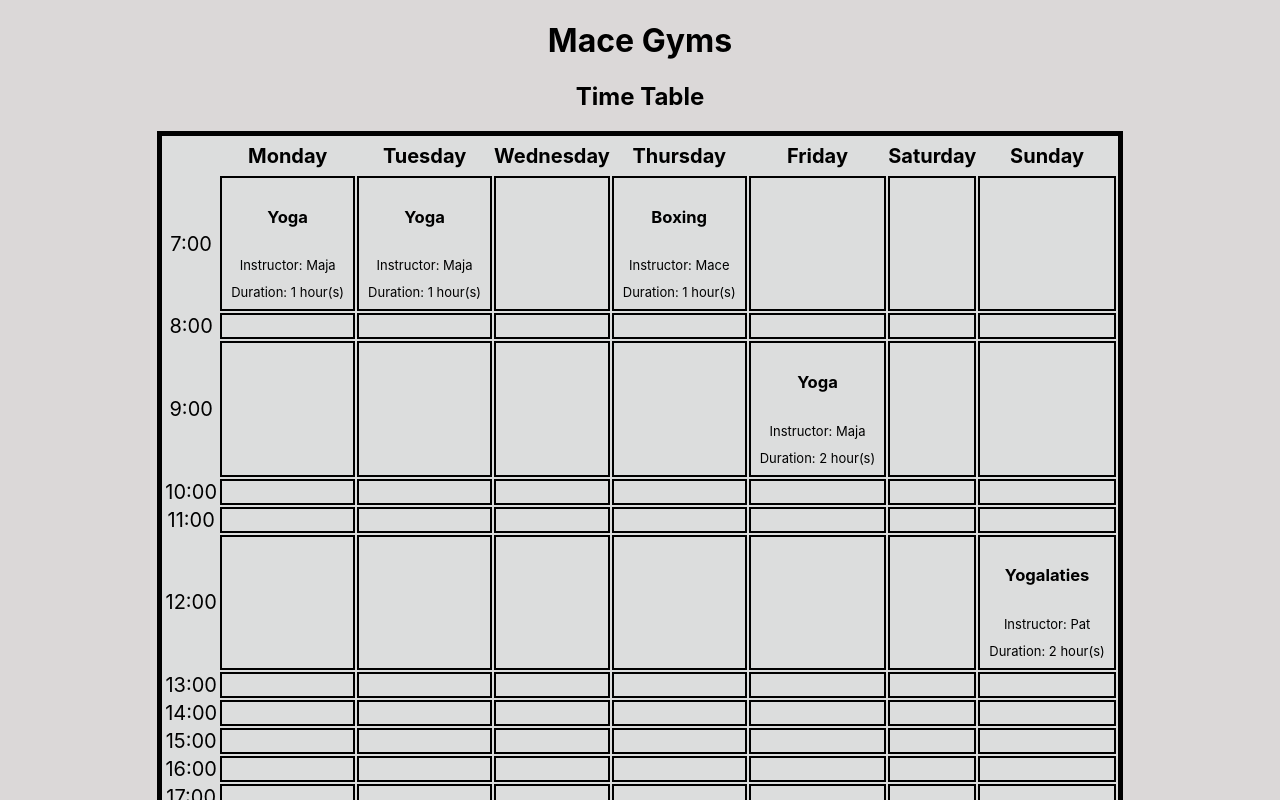
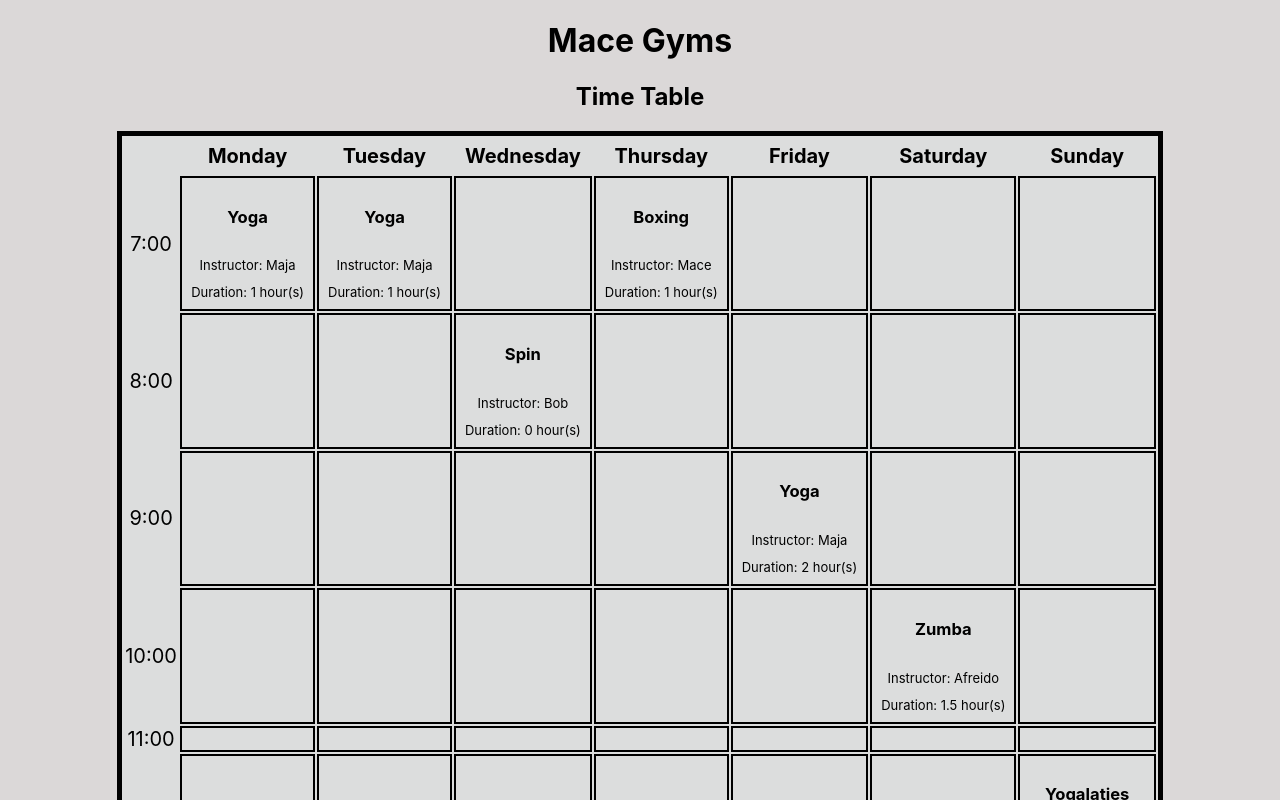
Before and after one commit to mace-akkari/maceGyms-React, a React (Create React App) app: page / in a window 1280 px wide. Shown: the top 800 px of the page. Built offline with nearby package versions, Linux system fonts and the light colour scheme.

Commit message:
add data

```diff
--- a/src/ExampleAPIData.js
+++ b/src/ExampleAPIData.js
@@ -37,6 +37,30 @@ const CLASSES = [
         endTime: 14,
         instructor: "Pat"
     },
+    {
+        startTime: 8,
+        day: 2,
+        description: "Spin",
+        endTime: 8,
+        instructor: "Bob"
+
+    },
+    {
+        startTime: 10,
+        day: 5,
+        description: "Zumba",
+        endTime: 11.5,
+        instructor: "Afreido"
+
+    },
+    {
+        startTime: 13,
+        day: 6,
+        description: "Yoga",
+        endTime: 14,
+        instructor: "Maja"
+
+    },
 
 ];
 
```
